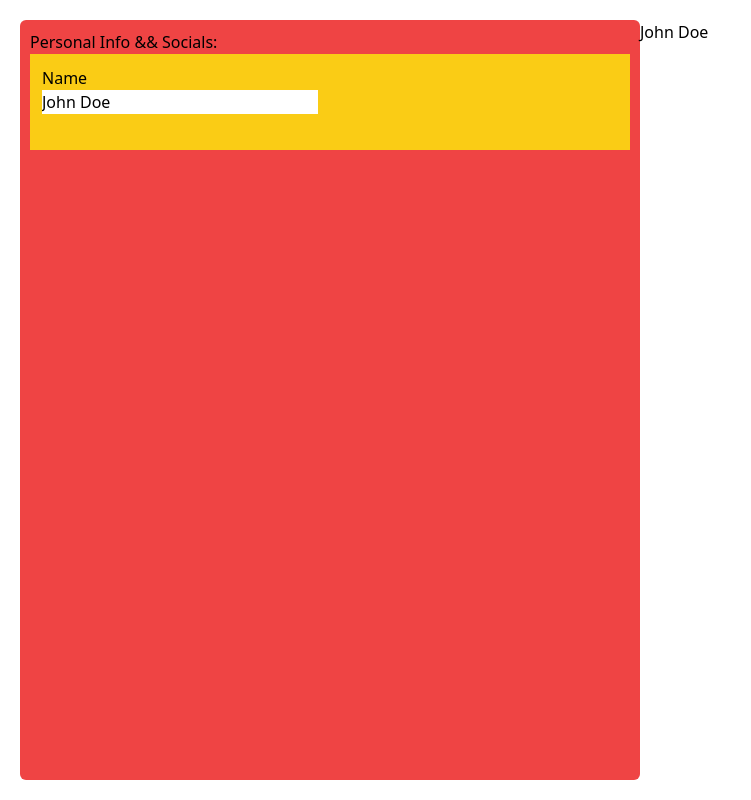
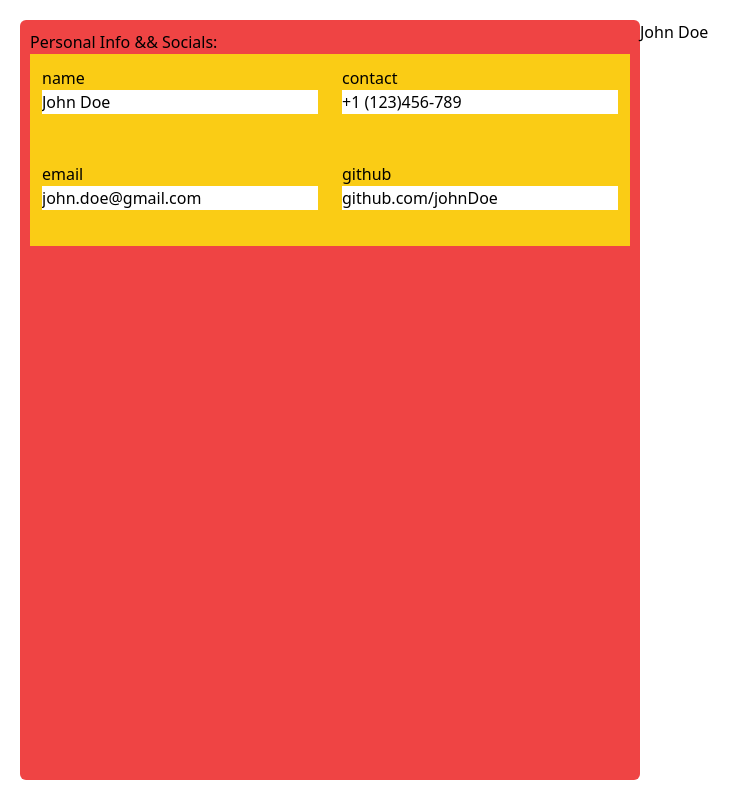
Before and after one commit to dna737/CV-builder, a React (Vite) app in the folder CV-builder/: page / in a window 1280 px wide. Shown: the whole page, without its empty margins (0-751 px from the left). Built offline with nearby package versions, Linux system fonts and the light colour scheme.

Commit message:
rename <Name> to <Field> and complete remaining field for personalIno

```diff
--- a/CV-builder/src/components/ResumeForm.jsx
+++ b/CV-builder/src/components/ResumeForm.jsx
@@ -1,30 +1,49 @@
+/* eslint-disable no-unused-vars */
 /* eslint-disable react/prop-types */
-export default function ResumeForm({ personalInfo, changeInput }) {
+export default function ResumeForm(props) {
     return (
         <div className=" w-1/2 min-w-{50%} h-full bg-red-500 p-2.5 rounded-md">
             <h1>Personal Info && Socials:</h1>
             <form className="bg-yellow-400 p-3">
                 <div className="grid md:grid-cols-2 md:gap-6">
-                    <Name
-                        personalInfo={personalInfo}
-                        changeInput={changeInput}
-                        attribute={"name"}
-                    ></Name>
+                    <Field {...props} attribute={"name"} />
+                    <Field {...props} attribute={"contact"} />
+                    <Field {...props} attribute={"email"} />
+                    <Field {...props} attribute={"github"} />
                 </div>
             </form>
         </div>
     );
 }
 
-function Name({ personalInfo, changeInput, attribute }) {
+function getTypeOfInput(attribute) {
+    let type = null;
+    switch (attribute) {
+        case "contact":
+            type = "tel";
+            break;
+        case "email":
+            type = "email";
+            break;
+        default:
+            type = "text";
+            break;
+    }
+
+    return type;
+}
+
+function Field({ personalInfo, changeInput, attribute }) {
+    let type = getTypeOfInput(attribute);
+
     return (
         <div className="mb-6">
             <div className="first-name-field flex flex-col">
-                <label htmlFor="name">Name</label>
+                <label htmlFor={attribute}>{attribute}</label>
                 <input
-                    type="text"
-                    value={personalInfo.name}
-                    id="name"
+                    type={type}
+                    value={personalInfo[attribute]}
+                    id={attribute}
                     onChange={(e) => {
                         changeInput(attribute, e.target.value);
                     }}
```
